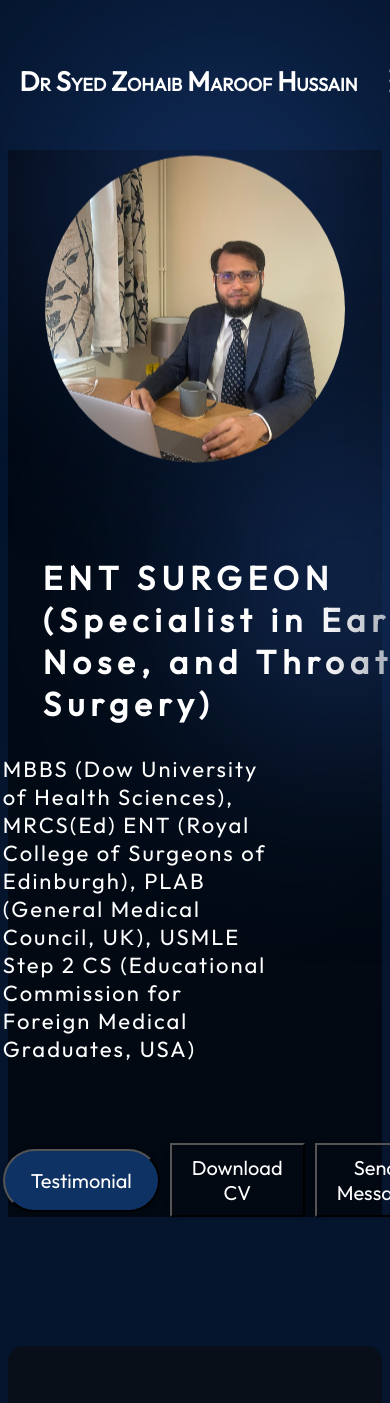
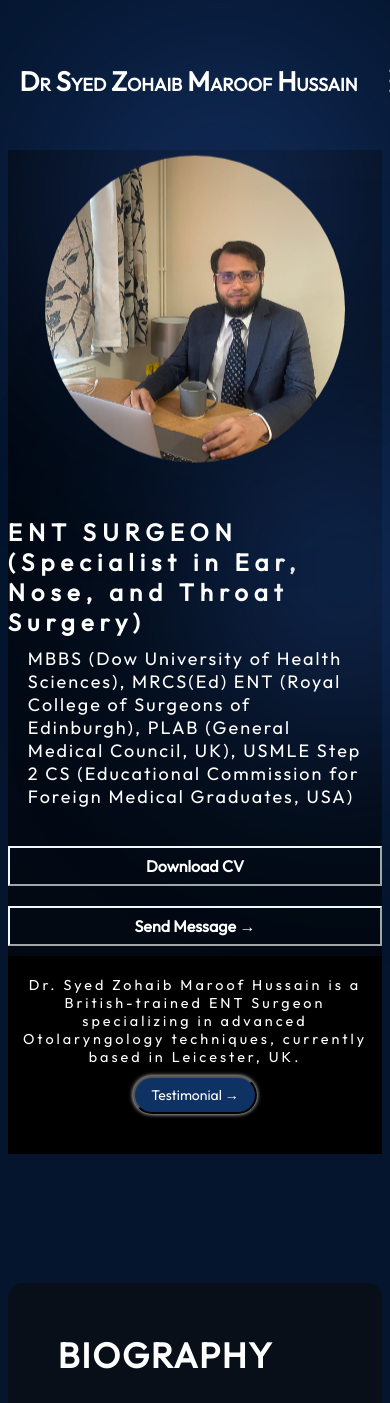
Before and after one commit to MuhammadZeeshanAkram/Doctor-Zohaib-Portfolio, a React (Vite) app in the folder Doctor Portfolio/: page / in a window 390 px wide. Shown: the top 1403 px of the page. Built offline with nearby package versions, Linux system fonts and the light colour scheme.

Commit message:
Added changes in hero

```diff
--- a/Doctor Portfolio/src/components/Hero/Hero.jsx
+++ b/Doctor Portfolio/src/components/Hero/Hero.jsx
@@ -29,22 +29,24 @@ export const Hero = () => {
                 <p className={styles.description}>
                     MBBS (Dow University of Health Sciences), MRCS(Ed) ENT (Royal College of Surgeons of Edinburgh), PLAB (General Medical Council, UK), USMLE Step 2 CS (Educational Commission for Foreign Medical Graduates, USA)
                 </p>
+                <div className={styles.actionButtons}>
+                        <button className={styles.downloadCvBtn} onClick={handleDownloadCV}>
+                            Download CV
+                        </button>
+                        <button className={styles.sendMessageBtn} onClick={handleSendMessage}>
+                            Send Message   →
+                        </button>
+                    </div>
 
                 <div className={styles.buttonContainer}>
+                <p>Dr. Syed Zohaib Maroof Hussain is a British-trained ENT Surgeon specializing in advanced Otolaryngology techniques, currently based in Leicester, UK.</p>
                     <button
                         className={styles.readBioBtn}
                         onClick={() => setBioOpen(!bioOpen)}
                     >
-                        {bioOpen ? 'Hide' : 'Testimonial'}
+                        {bioOpen ? 'Hide' : 'Testimonial  →'}
                     </button>
-                    <div className={styles.actionButtons}>
-                        <button className={styles.downloadCvBtn} onClick={handleDownloadCV}>
-                            Download CV
-                        </button>
-                        <button className={styles.sendMessageBtn} onClick={handleSendMessage}>
-                            Send Message
-                        </button>
-                    </div>
+
                 </div>
 
                 {bioOpen && (
--- a/Doctor Portfolio/src/components/Hero/Hero.module.css
+++ b/Doctor Portfolio/src/components/Hero/Hero.module.css
@@ -41,51 +41,62 @@
     font-weight: 500;
     margin-top: -10px;
     letter-spacing: 2px;
+    margin-bottom: 10%;
 }
 
 .buttonContainer {
-    margin-left: 50px;
+    padding: 60px 90px;
     display: flex;
+    font-size: 200%;
     align-items: center;
-    gap: 10px; /* Space between the "Read Biography" button and the action buttons */
+    letter-spacing: 3px;
+    gap: 10px;
+    margin-left: 0%;
+    margin-right: -42.5%;
+    border-color: aliceblue;
+    background-color: rgb(0, 0, 0);
 }
 
 .readBioBtn {
     text-decoration: none;
+    margin-left: 0%;
+    margin-right: 0%;
     background-color: var(--color-primary);
     color: var(--color-text);
     padding: 17px 26px;
     border-radius: 100px;
     font-size: 20px;
     font-weight: 500;
-    box-shadow: 0 0 4px 0 rgba(0, 0, 0, 0.25);
+    box-shadow: 0 0 4px 0 rgb(255, 255, 255);
     cursor: pointer;
     transition: background-color 0.3s ease;
 }
 
 .readBioBtn:hover {
-    background-color: rgba(0, 0, 0, 0.7); /* Change on hover */
+    background-color: rgba(0, 0, 0, 0.132);
 }
 
 .actionButtons {
     display: flex;
-    gap: 10px; /* Space between the action buttons */
+    gap: 5px;
 }
 
 .actionButtons button {
-    background-color:transparent;
+    background-color: transparent;
     color: var(--color-text);
-    padding: 10px 20px;
-
+    padding: 10px 60px;
+    border-color: aliceblue;
+    white-space: nowrap;
     font-size: 20px;
-    font-weight: 500;
-    box-shadow: 0 0 4px 0 rgba(0, 0, 0, 0.25);
+    font-weight: 700;
+    margin-left: 18%;
+    margin-bottom: 30%;
     cursor: pointer;
     transition: background-color 0.3s ease;
 }
 
 .actionButtons button:hover {
-    background-color: rgba(0, 0, 0, 0.7); /* Change on hover */
+    background-color: rgba(0, 0, 0, 0.7);
 }
 
 .bioContent {
@@ -93,8 +104,8 @@
     background-color: rgba(13, 14, 22, 0.359);
     animation: slideDown 0.5s ease-out;
     padding: 20px;
-    margin-left: 50px;
-    margin-right: 50px;
+    margin-left: 2%;
+    margin-right: -42.5%;
     font-size: 20px;
 }
 
@@ -110,10 +121,10 @@
 }
 
 .heroImg {
-    max-width: 100%;   /* Scale the image with the container's width */
-    height: 20%;      /* Maintain aspect ratio */
-    flex-shrink: 0;    /* Prevent the image from shrinking */
-    object-fit: contain; /* Ensure the image maintains its aspect ratio within the container */
+    max-width: 100%;
+    height: 20%;
+    flex-shrink: 0;
+    object-fit: contain;
     z-index: 1;
     animation-name: floating;
     animation-duration: 3s;
@@ -171,7 +182,80 @@
     .content {
         align-items: center;
     }
+
     .heroImg {
-        max-width: 80%; /* Adjust as needed for smaller screens */
+        max-width: 80%;
+    }
+
+    .buttonContainer {
+        padding: 30px 20px;
+        font-size: 100%;
+        margin-left: 0;
+        margin-right: 0;
+        flex-direction: column;
+        align-items: center;
+        text-align: center;
+    }
+
+    .readBioBtn {
+        padding: 10px 20px;
+        font-size: 16px;
+        margin-bottom: 20px;
+    }
+
+    .actionButtons {
+        flex-direction: column;
+        gap: 10px;
+        width: 100%;
+        align-items: center;
+    }
+
+    .actionButtons button {
+        font-size: 18px;
+        padding: 10px 20px;
+        width: 100%;
+        margin-left: 0;
+        margin-bottom: 10px;
+    }
+
+    .bioContent {
+        margin-left: 0;
+        margin-right: 0;
+        padding: 10px;
+        font-size: 18px;
     }
 }
+
+@media screen and (max-width: 480px) {
+    .title {
+        font-size: 24px;
+        margin-left: 0;
+        margin-top: 60px;
+        margin-bottom: 20px;
+    }
+
+    .description {
+        margin-left: 20px;
+        margin-right: 20px;
+        font-size: 18px;
+    }
+
+    .buttonContainer {
+        padding: 20px 10px;
+        font-size: 90%;
+    }
+
+    .readBioBtn {
+        padding: 8px 16px;
+        font-size: 14px;
+    }
+
+    .actionButtons button {
+        font-size: 16px;
+        padding: 8px 16px;
+    }
+
+    .bioContent {
+        font-size: 16px;
+    }
+}
```
